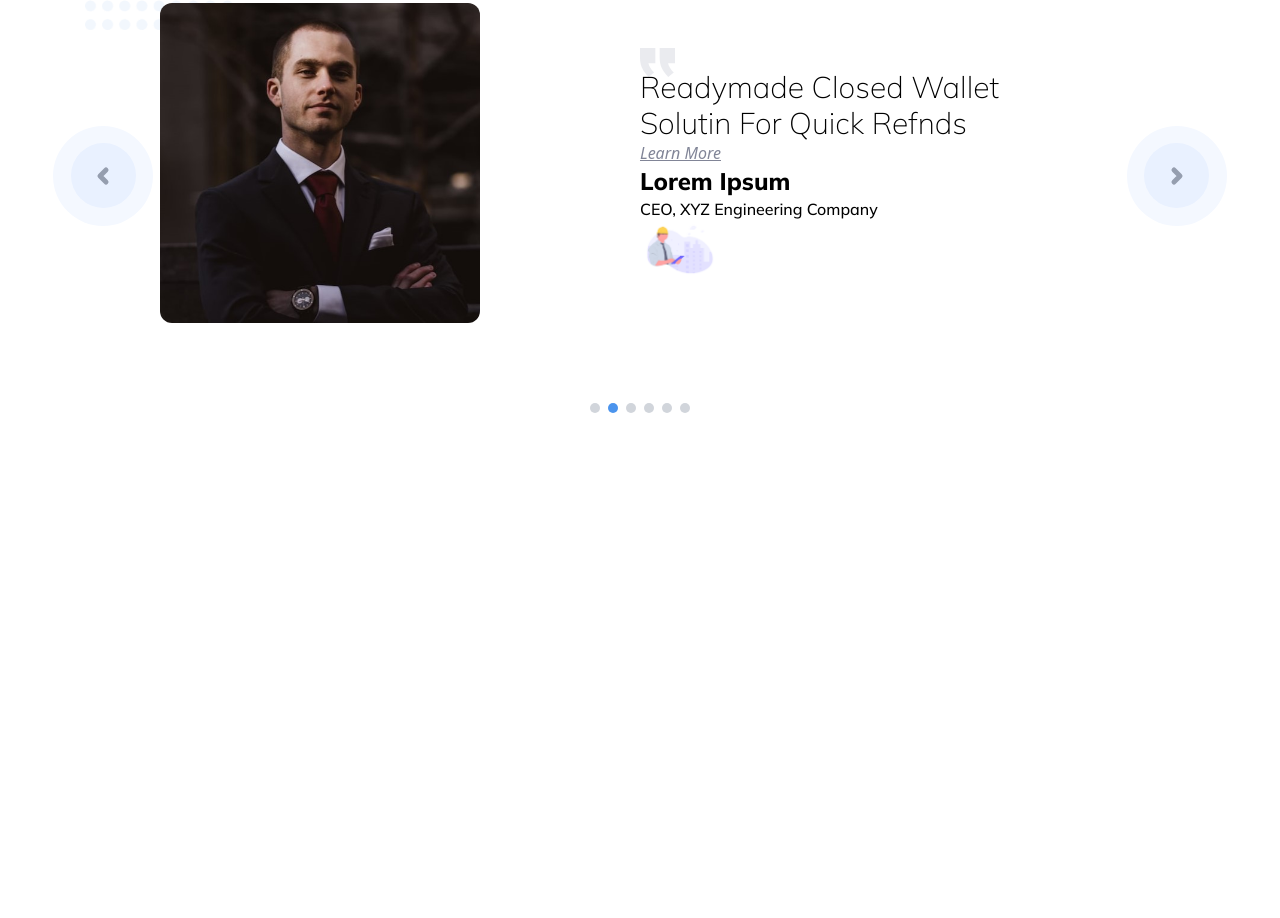
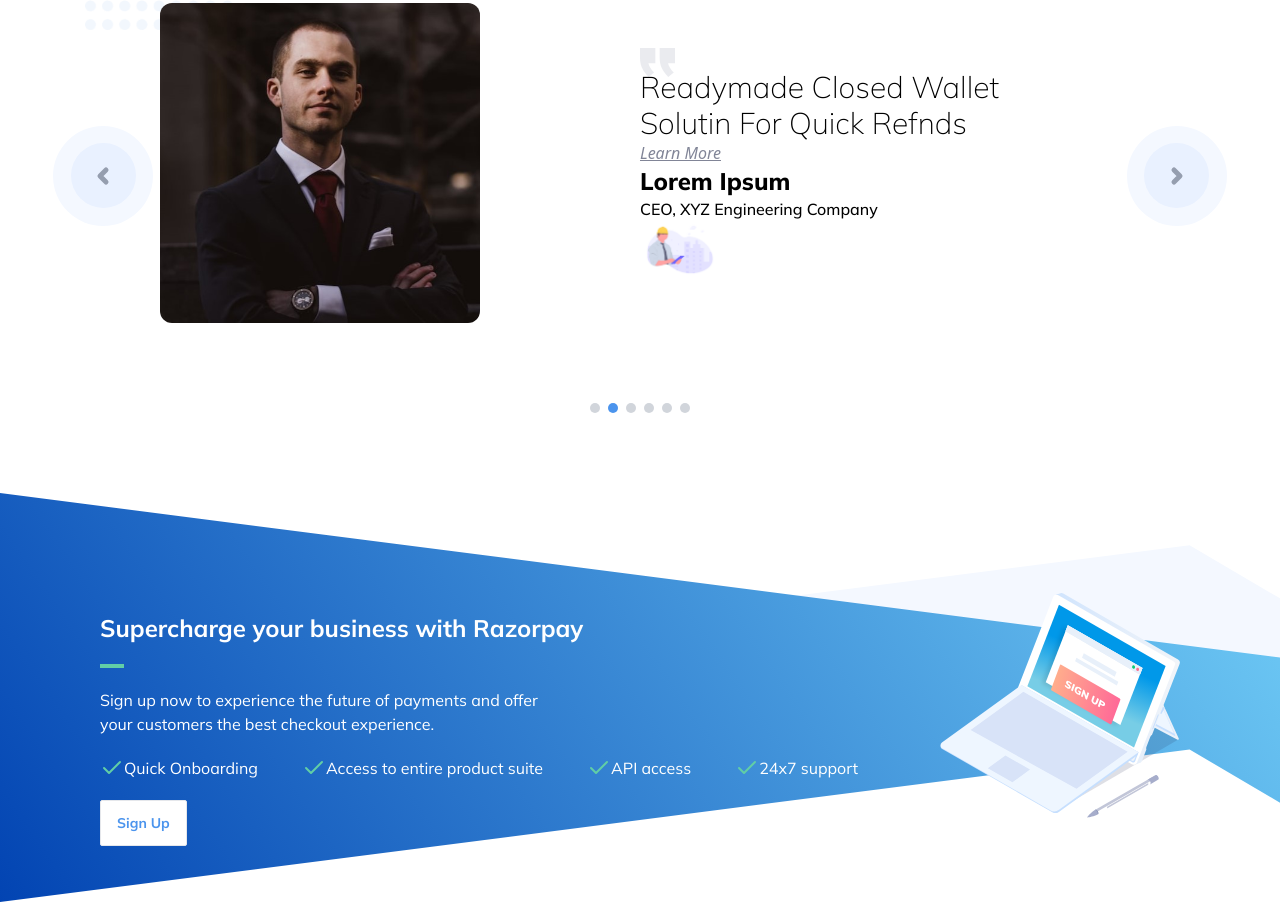
Before and after one commit to SIRUKM/Razorpay-Clone, a website built with Vite: page index.html in a window 1280 px wide. Shown: the part 3624-4542 px from the top of the page. Before the commit the page ends 4117 px from the top, so only its background shows below. Built offline with nearby package versions, Linux system fonts and the light colour scheme.

Commit message:
cta section

```diff
--- a/index.html
+++ b/index.html
@@ -14,6 +14,15 @@
       rel="stylesheet"
     />
     <style>
+      .corefeaturesection{
+            background-size: 100% 100%;
+            padding-top: 12rem;
+            padding-bottom: 12rem;
+        }
+
+        .ctaSection{
+          background-size: 100% 100%;
+        }
       .companiesList {
         animation: 10s infinite linear companiesList;
       }
@@ -364,7 +373,7 @@
 
       <!-- demobox -->
       <div
-        class="flex content-center justify-evenly border border-slate-700 mb-24 gap-y-6 gap-x-6 relative rounded-md p-8 mt-[60px] max-w-[1080px]"
+        class="flex content-center justify-evenly border border-slate-700 mb-24 gap-y-6 gap-x-6 relative rounded-md p-8 mt-[60px] max-w-[1080px] justify-center"
       >
         <p class="font-mullish text-white text-xl">
           Check out the live demo how razorpayX works.
@@ -519,6 +528,55 @@
       </div>
     </section>
 
+    <!-- CTA -->
+    <section
+      class="bg-[url(/images/CTABg.svg)] w-full h-full bg-no-repeat bg-cover relative ctaSection"
+    >
+      <!-- main content box -->
+      <div
+        class="11/12 max-w-[1080px] relative flex flex-row items-center mx-auto justify-between space-x-20"
+      >
+        <!-- left part -->
+        <div class="flex flex-col gap-5 mt-12">
+          <h2 class="font-mullish font-bold text-2xl text-white">
+            Supercharge your business with Razorpay
+          </h2>
+          <div class="w-6 h-1 bg-greenLight"></div>
+          <p class="font-mullish text-white">
+            Sign up now to experience the future of payments and offer <br />
+            your customers the best checkout experience.
+          </p>
+
+          <ul class="flex flex-row flex-wrap gap-x-11 gap-y-2 text-white">
+            <li class="font-mullish text-white flex flex-row">
+              <i data-feather="check" class="text-greenLight"></i>
+              <span>Quick Onboarding </span>
+            </li>
+            <li class="font-mullish text-white flex flex-row">
+              <i data-feather="check" class="text-greenLight"></i>
+
+              <span>Access to entire product suite </span>
+            </li>
+            <li class="font-mullish text-white flex flex-row">
+              <i data-feather="check" class="text-greenLight"></i>
+
+              <span>API access </span>
+            </li>
+            <li class="font-mullish text-white flex flex-row">
+              <i data-feather="check" class="text-greenLight"></i>
+
+              <span>24x7 support </span>
+            </li>
+          </ul>
+
+          <button class="min-w-[32px] font-mullish text-sm font-bold bg-white text-lightBlue300 border flex rounded-sm items-center hover:text-lightBlue500 transition-all duration-200 py-3 px-4 place-self-start bg-lightGray500">Sign Up</button>
+        </div>
+
+        <!-- right side -->
+        <img src="./images/ctaImg.svg" alt="" width="240px" height="282px" class="m-[100px]"/>
+      </div>
+    </section>
+
     <script>
       feather.replace();
     </script>
```
